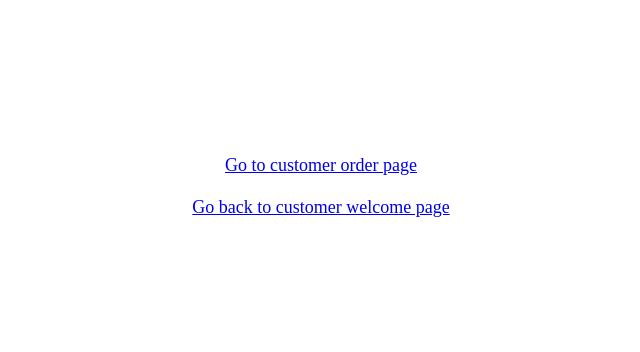
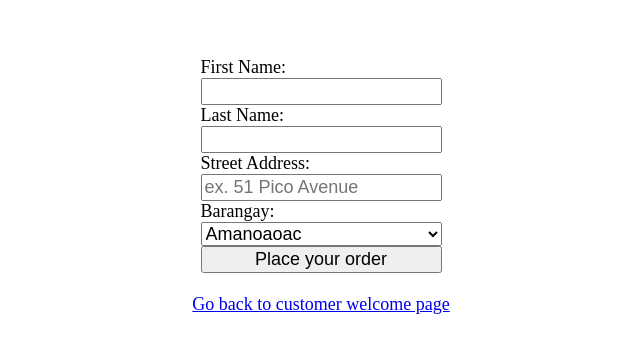
Before and after one commit to ericdarlucio/uplift-projects, a React (Create React App) app in the folder p3-react-app/: page /customer/form in a window 1280 px wide. Shown: the part 214-566 px from the top of the page, without its empty margins (319-959 px from the left). Built offline with nearby package versions, Linux system fonts and the light colour scheme.

Commit message:
feat: Test add order

```diff
--- a/p3-react-app/src/App.js
+++ b/p3-react-app/src/App.js
@@ -4,7 +4,6 @@ import Login from './pages/Login';
 import Customer from './pages/Customer';
 import CustomerForm from './pages/CustomerForm';
 import CustomerOrder from './pages/CustomerOrder';
-
 
 const App = () => {
 
--- /dev/null
+++ b/p3-react-app/src/components/OrderCard.js
@@ -0,0 +1,12 @@
+const OrderCard = ({array}) => {
+  return (
+    <div>
+      <p>{array.firstName}</p>
+      <p>{array.lastName}</p>
+      <p>{array.streetAddress}</p>
+      <p>{array.barangay}</p>
+    </div>
+  )
+}
+
+export default OrderCard
--- a/p3-react-app/src/pages/Admin.js
+++ b/p3-react-app/src/pages/Admin.js
@@ -1,11 +1,22 @@
 import { Link } from "react-router-dom";
+import { useSelector } from "react-redux";
 
 import './Admin.css'
+import OrderCard from "../components/OrderCard";
 
 const Admin = () => {
+
+  const orders = useSelector(state => state.allOrders);
+
   return (
     <div className="Admin-container">
       <h1>This is the admin page.</h1>
+      {
+        orders.map(order => {
+          return <OrderCard key={order.firstName} array={order} />
+        })
+
+      }
       <Link to='/'><span>Go to back login page</span></Link>
     </div>
   )
--- a/p3-react-app/src/pages/CustomerForm.css
+++ b/p3-react-app/src/pages/CustomerForm.css
@@ -10,3 +10,28 @@
   flex-direction: column;
   align-items: center;
 }
+
+.CustomerForm-container form {
+  display: flex;
+  flex-direction: column;
+}
+
+.CustomerForm-confirmation-modal {
+  position: fixed;
+  left: 0;
+  top: 0;
+  width: 100%;
+  height: 100%;
+  overflow: auto;
+  background-color: rgba(0,0,0,0.4);
+  display: flex;
+  justify-content: center;
+  align-items: center;
+}
+
+.CustomerForm-confirmation-modal-content {
+  background-color: aliceblue;
+  position: fixed;
+  border: 2px solid black;
+  padding: 10px;
+}
--- a/p3-react-app/src/pages/CustomerForm.js
+++ b/p3-react-app/src/pages/CustomerForm.js
@@ -1,19 +1,129 @@
-import { Link } from "react-router-dom";
-import './CustomerForm.css'
+import { Link, useNavigate } from 'react-router-dom';
+import './CustomerForm.css';
+import { useState } from 'react';
+import { useDispatch } from 'react-redux';
 
 const CustomerForm = () => {
-  return (
-    <div className="CustomerForm-container">
+	const [fname, setFirstName] = useState('');
+	const [lname, setLastName] = useState('');
+	const [stAddress, setStreetAddress] = useState('');
+	const [brgy, setBarangay] = useState('Amanoaoac');
+  const [showConfirmation, setShowConfirmation] = useState(false);
+  const navigate = useNavigate();
+  const dispatch = useDispatch();
 
-      <form>
+	const mapandanBarangays = [
+    {value:'Amanoaoac', label: 'Amanoaoac'},
+    {value:'Apaya', label: 'Apaya'},
+    {value:'Aserda', label: 'Aserda'},
+    {value:'Baloling', label: 'Baloling'},
+    {value:'Coral', label: 'Coral'},
+    {value:'Golden', label: 'Golden'},
+    {value:'Jimenez', label: 'Jimenez'},
+    {value:'Lambayan', label: 'Lambayan'},
+    {value:'Luyan', label: 'Luyan'},
+    {value:'Nilombot', label: 'Nilombot'},
+    {value:'Pias', label: 'Pias'},
+    {value:'Poblacion', label: 'Poblacion'},
+    {value:'Primicias', label: 'Primicias'},
+    {value:'Santa Maria', label: 'Santa Maria'},
+    {value:'Torres', label: 'Torres'}
+  ];
 
-      </form>
+  const submitOrder = () => {
+    dispatch({
+      type: 'SUBMIT_ORDER',
+      payload: {
+        firstName: fname,
+        lastName: lname,
+        streetAddress: stAddress,
+        barangay: brgy
+      }});
+    navigate('/customer/order');
+  }
 
-      <Link to='/customer/order'><span>Go to customer order page</span></Link>
-      <br></br>
-      <Link to='/customer'><span>Go back to customer welcome page</span></Link>
-    </div>
-  )
-}
+	return (
+		<div className='CustomerForm-container'>
+			<form onSubmit={(e) => {
+          e.preventDefault();
+          setShowConfirmation(!showConfirmation);
+      }}>
+				<label>First Name:</label>
+				<input
+          required
+					type='text'
+					value={fname}
+					onChange={(e) => setFirstName(e.target.value)}
+				></input>
+
+				<label>Last Name:</label>
+				<input
+          required
+					type='text'
+					value={lname}
+					onChange={(e) => setLastName(e.target.value)}
+				></input>
+				<label>Street Address:</label>
+				<input
+          required
+					type='text'
+					placeholder='ex. 51 Pico Avenue'
+					value={stAddress}
+					onChange={(e) => setStreetAddress(e.target.value)}
+				></input>
+
+				<label>Barangay:</label>
+				<select
+					defaultValue={brgy}
+					onChange={(e) => setBarangay(e.target.value)}
+				>
+					<option style={{ textAlign: 'center' }} disabled>
+						---Choose your barangay---
+					</option>
+					{mapandanBarangays.map((option) => {
+						return (
+							<option key={option.value} value={option.value}>
+								{option.label}
+							</option>
+						);
+					})}
+				</select>
+
+        <button type='submit'>Place your order</button>
+
+			</form>
+
+      {
+        showConfirmation &&
+        <div className='CustomerForm-confirmation-modal'>
+          <div className='CustomerForm-confirmation-modal-content'>
+            <h1>Hello, please confirm your order details</h1>
+            <p>First name: <span style={{color: 'blue'}}>{fname}</span></p>
+            <p>Last name: <span style={{color: 'blue'}}>{lname}</span></p>
+            <p>Street address: <span style={{color: 'blue'}}>{stAddress}</span></p>
+            <p>Barangay: <span style={{color: 'blue'}}>{brgy}</span></p>
+            <button
+              onClick={() => setShowConfirmation(!showConfirmation)}
+            >Cancel</button>
+            <button
+              type='submit'
+              onClick={(e) => {
+                e.preventDefault()
+                submitOrder();
+                setShowConfirmation(!showConfirmation);
+              }}
+            >Confirm</button>
+          </div>
+        </div>
+      }
+
+			<br></br>
+
+			<Link to='/customer'>
+				<span>Go back to customer welcome page</span>
+			</Link>
+		</div>
+	);
+};
 
 export default CustomerForm;
--- a/p3-react-app/src/pages/Login.js
+++ b/p3-react-app/src/pages/Login.js
@@ -2,7 +2,7 @@ import './Login.css'
 
 import { Link, useNavigate } from 'react-router-dom';
 
-import { useState  } from 'react';
+import { useState } from 'react';
 
 const Login = () => {
   const [ showForm, setShowForm ] = useState(false);
--- a/p3-react-app/src/redux/reducer.js
+++ b/p3-react-app/src/redux/reducer.js
@@ -1,12 +1,31 @@
 const initialState = {
-  orders: []
+  allOrders: [
+    {
+      firstName: 'Princess',
+      lastName: 'Robles',
+      streetAddress: 'Chico Street',
+      barangay: 'Pias',
+      status: 'pending'
+    }
+  ]
 };
 
 
 const reducer = ( state = initialState, action ) => {
+
   switch(action.type) {
+    case 'SUBMIT_ORDER':
+      return(
+        {allOrders: [...state.allOrders, {
+          firstName: action.payload.firstName,
+          lastName: action.payload.lastName,
+          streetAddress: action.payload.streetAddress,
+          barangay: action.payload.barangay,
+          status: 'pending'
+        }]}
+      );
     default:
-      break;
+      return state;
   }
 }
 
--- a/p3-react-app/src/redux/store.js
+++ b/p3-react-app/src/redux/store.js
@@ -1,6 +1,6 @@
-import { configureStore } from '@reduxjs/toolkit';
+import { createStore } from 'redux';
 import reducer from './reducer';
 
-const store = configureStore({reducer: reducer});
+const store = createStore(reducer);
 
 export default store;
```
Also changed, not shown: p3-react-app/src/components/OrderCard.css (added).
